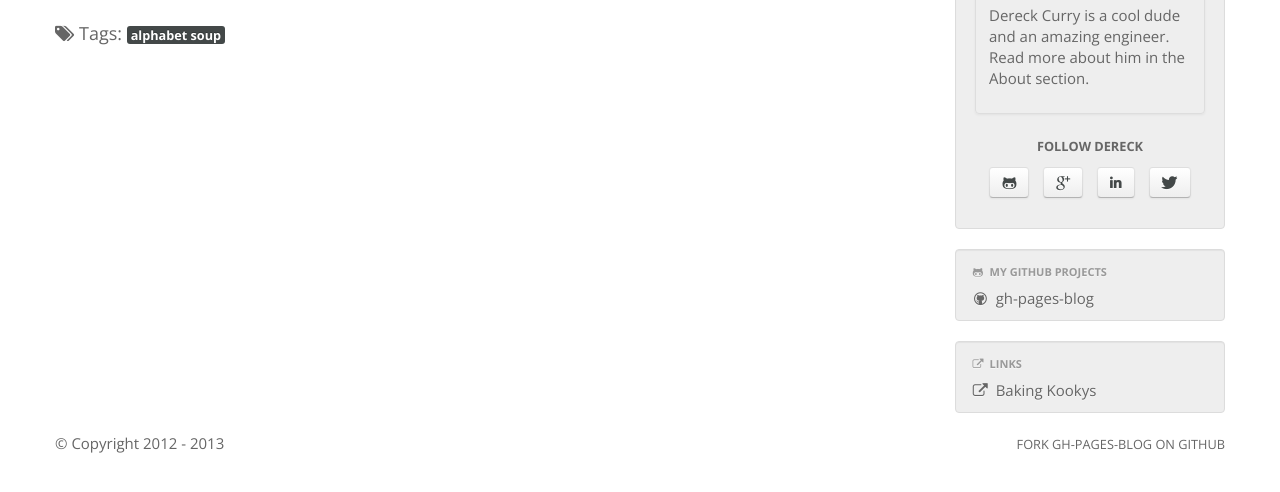
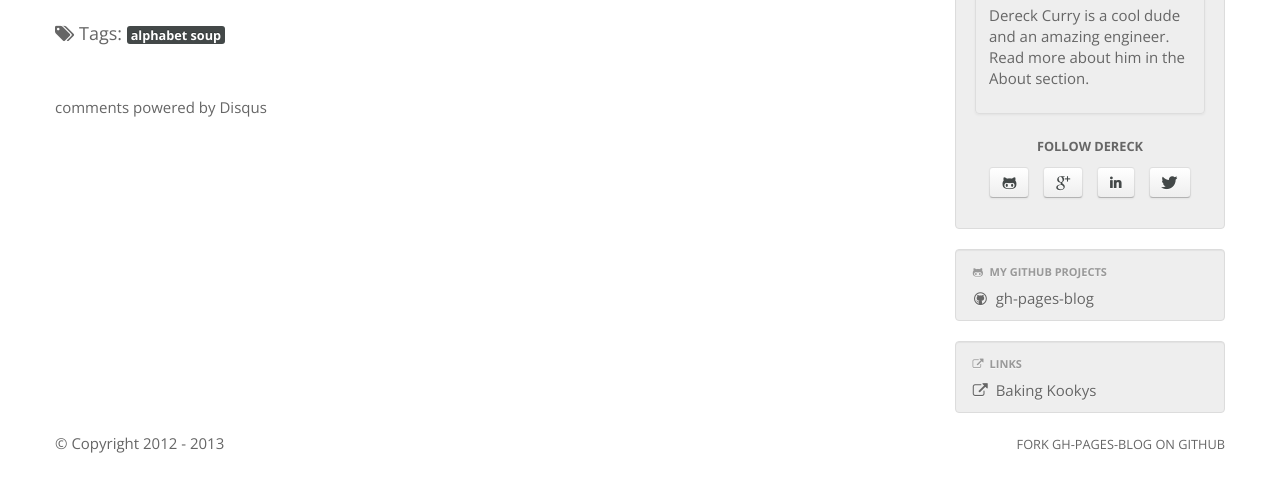
Before and after one commit to thedereck/thedereck.github.com, a Jekyll site: the page built from _posts/2012-12-30-end-of-the-year.md, in a window 1280 px wide, cut to the strip 292-784 px from the top of the page. Built offline with Jekyll 4.4.1, drawn with Linux system fonts in a browser that asks for light colours; comment, search, counter and statistics services are not loaded.

Commit message:
More Disqus work

```diff
--- a/_includes/post-body.html
+++ b/_includes/post-body.html
@@ -41,7 +41,7 @@
 					</p>
 					{% endif %}
 
-					{% if page.disqus %}
+					{% if site.disqus.enabled %}
 					<br>
 					<br>
 					<div id="disqus_thread"></div>
@@ -55,7 +55,7 @@
 		{% include body/sections/footer.html %}
 	</div>
 	{% include body/sections/javascript.html %}
-	{% if page.disqus %}
+	{% if site.disqus.enabled %}
 		{% include body/sections/javascript/post/disqus.html %}
 	{% endif %}
 </body>
```
